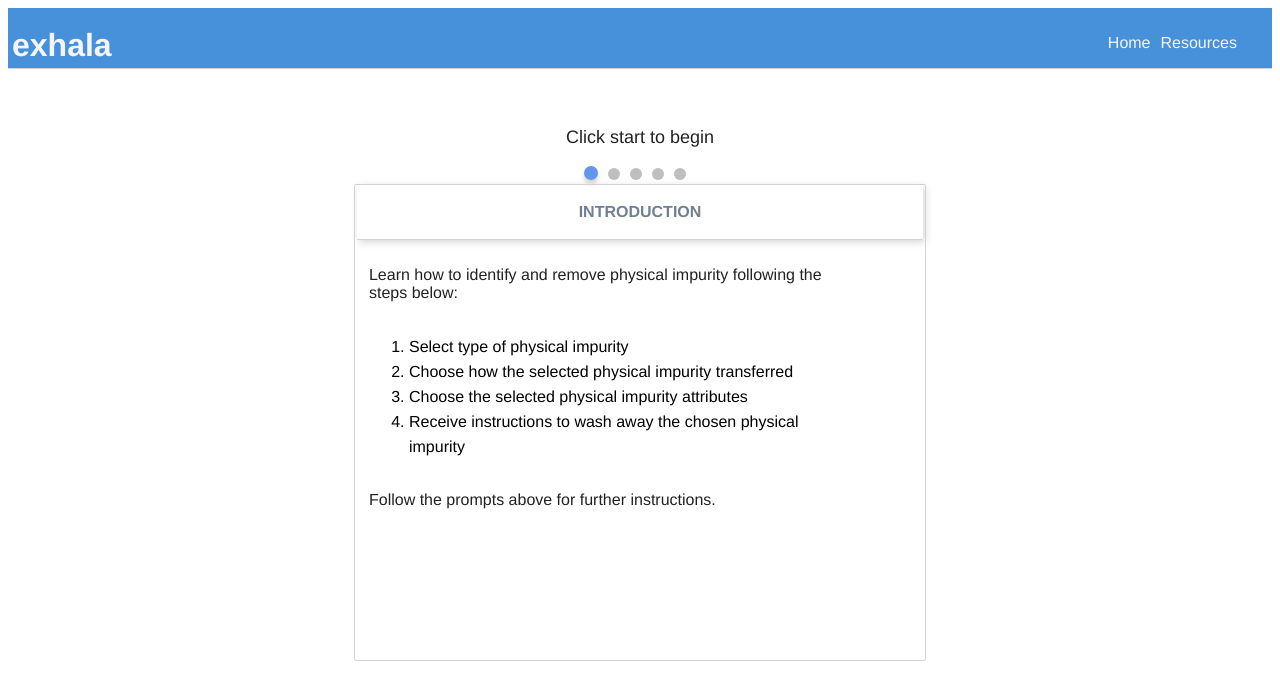
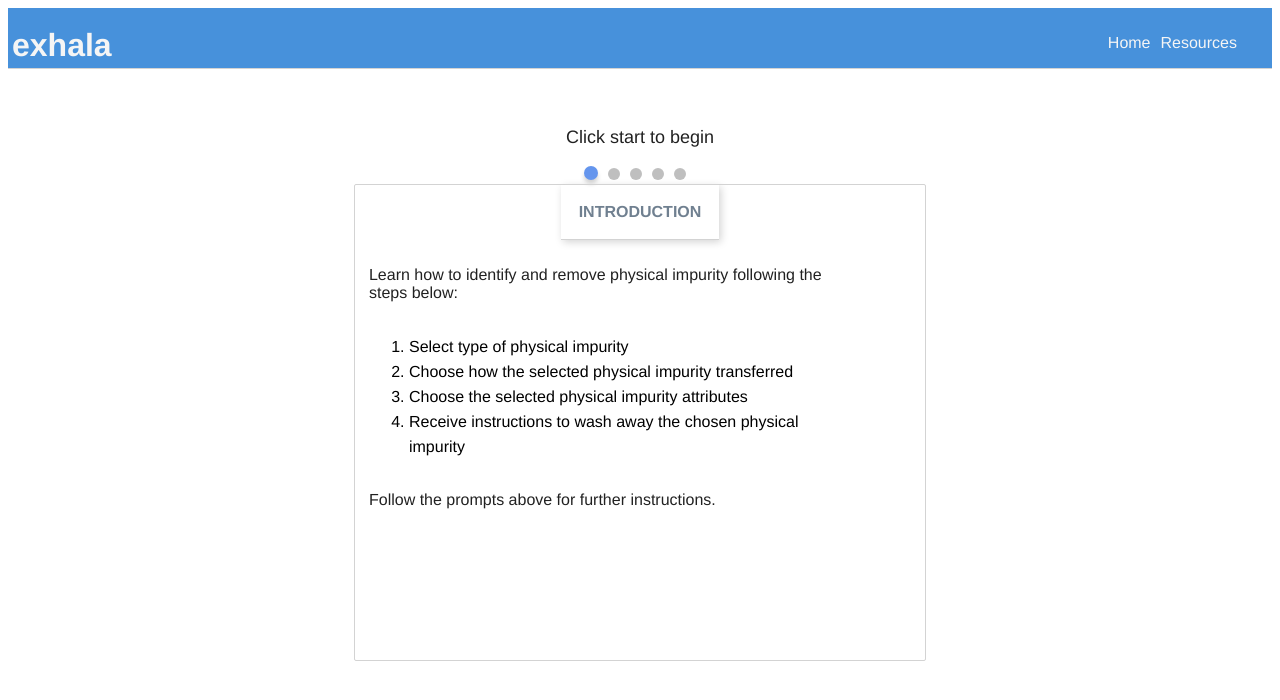
Before and after one commit to p-adams/exala, a Vue app: page /#/start in a window 1280 px wide. Shown: the top 700 px of the page. Built offline with nearby package versions, Linux system fonts and the light colour scheme.

Commit message:
remove header width

```diff
--- a/src/components/ContentCard.vue
+++ b/src/components/ContentCard.vue
@@ -34,7 +34,6 @@ export default {
     box-shadow: 2px 2px 8px lightgray;
     height: 25%;
     font-weight: bold;
-    width: 93%;
     padding: 18px;
     .header-text {
       display: flex;
```
